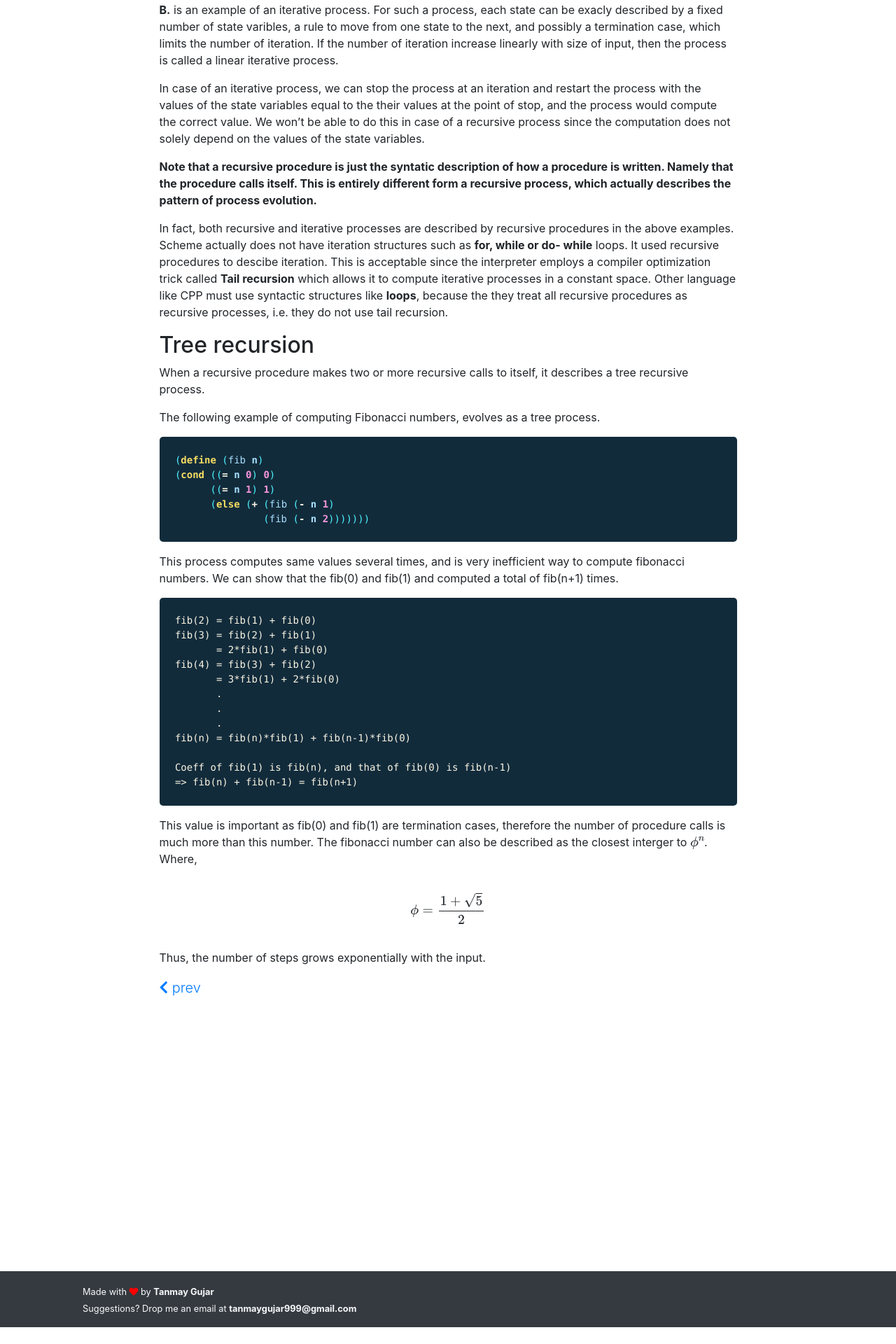
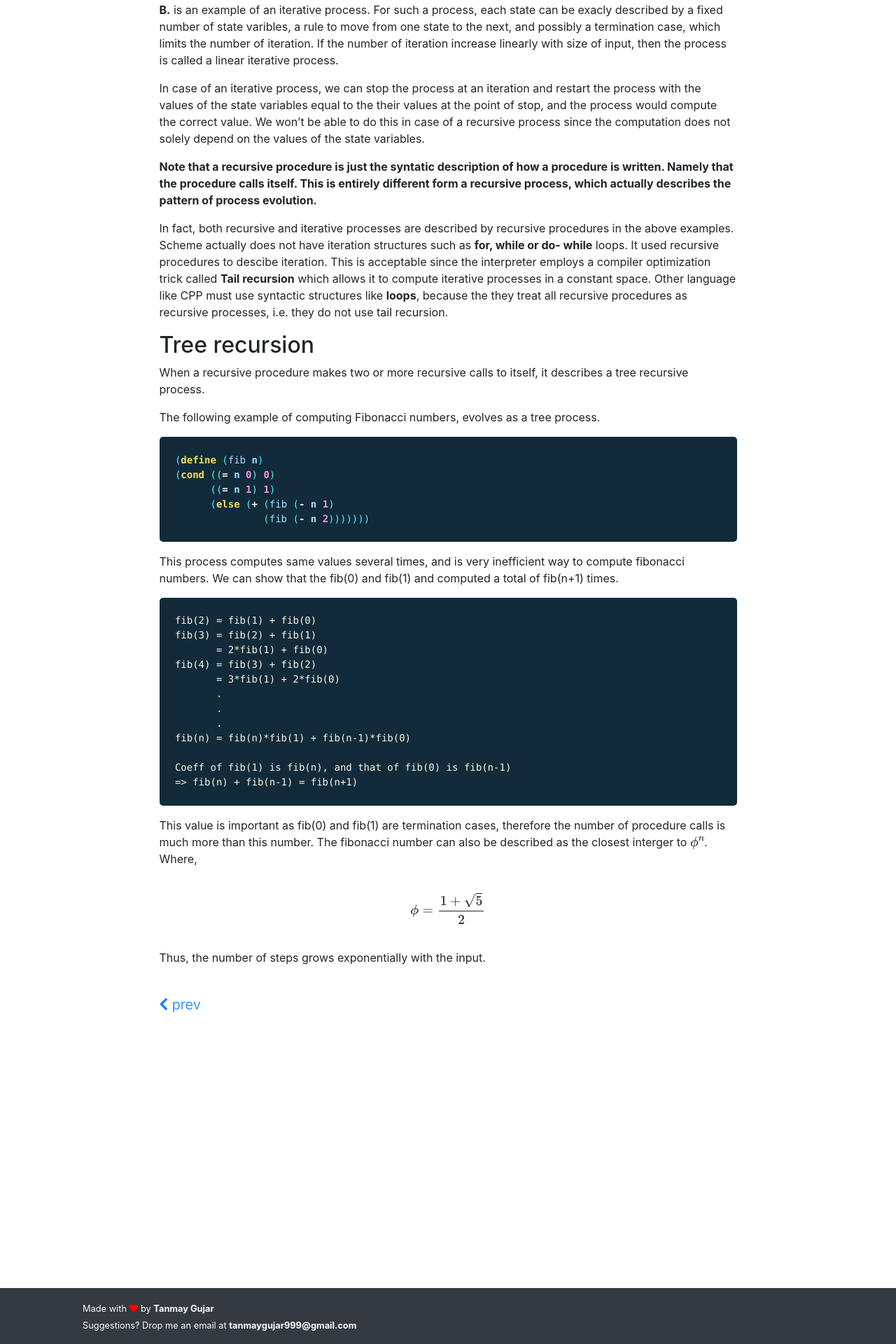
Before and after one commit to tgujar/old-website, a Jekyll site: the page built from _notes/sicp-1-2.md, in a window 1280 px wide. Shown: the part 1861-3781 px from the top of the page at 70% size. Built offline with Jekyll 4.4.1, drawn with Linux system fonts in a browser that asks for light colours; nearby versions of some CDN libraries; formulas are drawn with MathJax 3; before the commit the page ends 3757 px from its top, so only the background shows below that.

Commit message:
increased top spacing for nav links

```diff
--- a/_layouts/notes.html
+++ b/_layouts/notes.html
@@ -9,10 +9,10 @@ layout: base
             <h1 class="display-4 text-center">{{ page.title }}</h1>
             {{ content }}
             {% if next %}
-            <a class="d-block float-right lead" href="{{ next.url }}">next <i class="fas fa-chevron-right"></i></a>
+            <a class="d-block float-right lead mt-4" href="{{ next.url }}">next <i class="fas fa-chevron-right"></i></a>
             {% endif %}
             {% if prev%}
-            <a class="d-block float-left lead" href="{{ prev.url }}"><i class="fas fa-chevron-left"></i> prev</a>
+            <a class="d-block float-left lead mt-4" href="{{ prev.url }}"><i class="fas fa-chevron-left"></i> prev</a>
             {% endif %}
         </div>
     </div>
```
